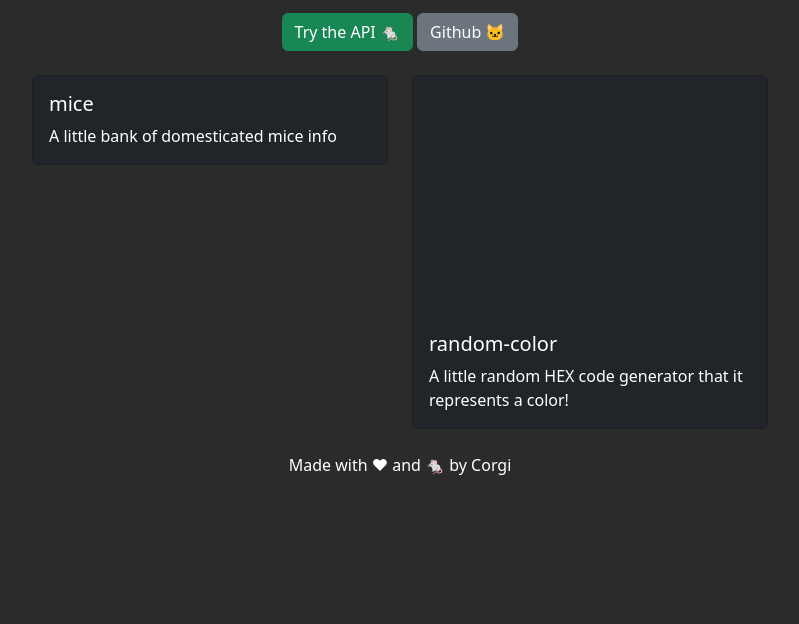
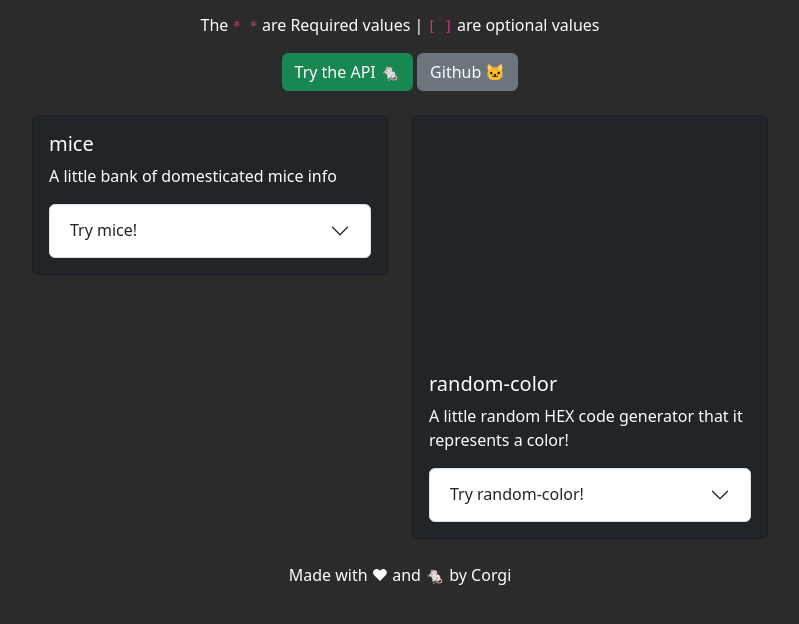
Before and after one commit to Cd-corgi/mouse-API, a website: page src/views/index.html in a window 1280 px wide. Shown: the part 112-736 px from the top of the page, without its empty margins (240-1039 px from the left). Drawn offline with nearby package versions, Linux system fonts and the light colour scheme; no server answers.

Commit message:
adding new features in the page

```diff
--- a/src/views/index.html
+++ b/src/views/index.html
@@ -42,10 +42,12 @@
     :root {
         color-scheme: dark light;
     }
+
     body {
         background-color: rgb(43, 43, 43);
         color: white;
     }
+
     .color:hover {
         background: linear-gradient(to bottom, rgba(0, 0, 0, 0), rgba(0, 0, 0, 0.5));
         transition: all;
@@ -60,6 +62,7 @@
             <div class="col-xl-8 col-lg-9 col-md-10 layer-3">
                 <h1 class="display-3">Welcome to Mice API!</h1>
                 <p>Where you can get more info about the domesticated mices!</p>
+                <p>The <code>* *</code> are Required values | <code>[ ]</code> are optional values</p>
                 <div class="container d-grid gap-2 d-md-block">
                     <a class="btn btn-success" href="/api/mice/test" type="button">Try the API 🐁</a>
                     <a class="btn btn-secondary" href="https://github.com/Cd-corgi" type="button">Github 🐱</a>
@@ -67,17 +70,6 @@
             </div>
         </div>
         <br>
-        <!-- <div class="container justify-content-center text-center align-items-center">
-
-            <h2 class="text-center">Preview of the API!</h2>
-            <br>
-            <div class="card" id="banner" style="width: 400px; margin: 0 auto;">
-                <div class="card-body rounded-bottom">
-                    <h5 class="card-title" id="variant"></h5>
-                    <p class="card-text" id="description"></p>
-                </div>
-            </div>
-        </div> -->
     </div>
     <div class="container">
         <div class="row row-cols-1 row-cols-md-3 g-4 justify-content-center">
@@ -86,6 +78,24 @@
                     <div class="card-body">
                         <h5 class="card-title">mice</h5>
                         <p class="card-text">A little bank of domesticated mice info</p>
+                        <!-- ejemplo -->
+                        <div class="accordion" id="accordionExample">
+                            <div class="accordion-item">
+                                <h2 class="accordion-header">
+                                    <button class="accordion-button collapsed" , type="button" data-bs-toggle="collapse"
+                                        data-bs-target="#collapseOne" aria-expanded="true" aria-controls="collapseOne">
+                                        Try mice!
+                                    </button>
+                                </h2>
+                                <div id="collapseOne" class="accordion-collapse collapse"
+                                    data-bs-parent="#accordionExample">
+                                    <div class="accordion-body">
+                                        <code>http://localhost:3000/api/mice?api=*YOUR_API_KEY_HERE*&id=[MICE_IDE_HERE]</code>
+                                    </div>
+                                </div>
+                            </div>
+                        </div>
+                        <!-- finEjemplo -->
                     </div>
                 </div>
             </div>
@@ -102,6 +112,24 @@
                     <div class="card-body">
                         <h5 class="card-title">random-color</h5>
                         <p class="card-text">A little random HEX code generator that it represents a color!</p>
+                        <!-- ejemplo -->
+                        <div class="accordion" id="accordionExample2">
+                            <div class="accordion-item">
+                                <h2 class="accordion-header">
+                                    <button class="accordion-button collapsed" , type="button" data-bs-toggle="collapse"
+                                        data-bs-target="#collapseTwo" aria-expanded="true" aria-controls="collapseTwo">
+                                        Try random-color!
+                                    </button>
+                                </h2>
+                                <div id="collapseTwo" class="accordion-collapse collapse"
+                                    data-bs-parent="#accordionExample2">
+                                    <div class="accordion-body">
+                                        <code>http://localhost:3000/api/random-color?api=*YOUR_API_KEY_HERE*</code>
+                                    </div>
+                                </div>
+                            </div>
+                        </div>
+                        <!-- finEjemplo -->
                     </div>
                 </div>
             </div>
```
